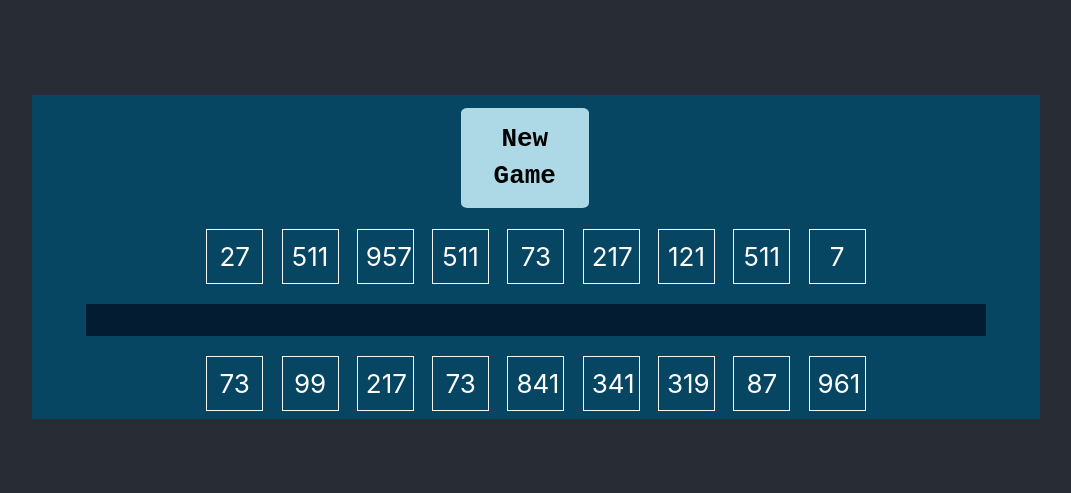
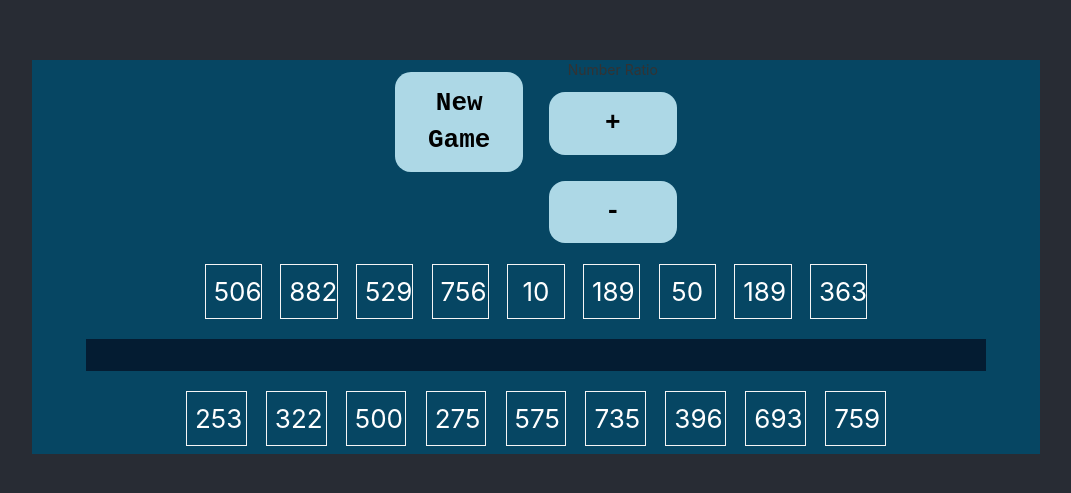
Before and after one commit to ymilkessa/matching-with-ff-app, a React (Create React App) app: page / in a window 1280 px wide. Shown: the part 143-636 px from the top of the page, without its empty margins (104-1175 px from the left). Built offline with nearby package versions, Linux system fonts and the light colour scheme.

Commit message:
Buggy version. Bout to make fixes

```diff
--- a/src/components/Buttons/Button.css
+++ b/src/components/Buttons/Button.css
@@ -5,7 +5,7 @@
   font-weight: bold;
   padding: 1vmax;
   margin: 1vmax;
-  border-radius: 5%;
+  border-radius: 2vmin;
   min-width: 10vmax;
   background-color: lightblue;
 }
--- a/src/components/Controls/Controls.tsx
+++ b/src/components/Controls/Controls.tsx
@@ -1,16 +1,68 @@
-import { useDispatch } from "react-redux";
+import { useDispatch, useSelector } from "react-redux";
 import Button from "../Buttons/Button";
-import { generateSets } from "../../logic/arraySlice";
+import { generateSets } from "../../logic/gameLogic/arraySlice";
+import { RootState } from "../../logic/store";
+import {
+  GameSize,
+  changeNumberOfPairs,
+} from "../../logic/gameSettings/sizeSlice";
+
+enum setChangeMarkers {
+  IncreaseMarker = "+",
+  DecreaseMarker = "-",
+}
+
+const changeSizeOfSetA = (
+  updateType: setChangeMarkers,
+  currentSettings: GameSize
+): GameSize | undefined => {
+  const newSettings = { ...currentSettings };
+  if (updateType === setChangeMarkers.IncreaseMarker) {
+    if (currentSettings.setASize < currentSettings.setBSize) {
+      newSettings.setASize += 1;
+    }
+  } else if (updateType === setChangeMarkers.DecreaseMarker) {
+    if (currentSettings.setASize > 1) {
+      newSettings.setASize -= 1;
+    }
+  }
+  // Make the dispatch only if a change in settings is possible
+  if (newSettings.setASize !== currentSettings.setASize) {
+    return newSettings;
+  }
+};
 
 const Controls = () => {
   const dispatch = useDispatch();
+  let gameSettings = useSelector((state: RootState) => state.gameSettings);
+
+  const updateNumberOfPairs = (updateType: setChangeMarkers) => {
+    const newSettings = changeSizeOfSetA(updateType, gameSettings);
+    if (newSettings) {
+      return dispatch(changeNumberOfPairs(newSettings));
+    }
+  };
+
   return (
     <div className="Control-box row">
       <Button
         text="New Game"
-        action={() => dispatch(generateSets())}
+        action={() => dispatch(generateSets(gameSettings))}
         classNames={["col-sm-2"]}
       />
+      <div>
+        <div>Number Ratio</div>
+        <Button
+          text={setChangeMarkers.IncreaseMarker}
+          action={() => updateNumberOfPairs(setChangeMarkers.IncreaseMarker)}
+          classNames={["col-sm-2"]}
+        />
+        <Button
+          text={setChangeMarkers.DecreaseMarker}
+          action={() => updateNumberOfPairs(setChangeMarkers.DecreaseMarker)}
+          classNames={["col-sm-2"]}
+        />
+      </div>
     </div>
   );
 };
--- a/src/components/GameContainer/GameContainer.tsx
+++ b/src/components/GameContainer/GameContainer.tsx
@@ -1,23 +1,34 @@
 // import { generateShuffledCoprimePairs } from "../../logic/utils";
-import { useSelector } from "react-redux";
+import { useDispatch, useSelector } from "react-redux";
 import NumberRow from "../NumberRow/NumberRow";
 import "./GameContainer.css";
 import { RootState } from "../../logic/store";
 import Controls from "../Controls/Controls";
+import { generateSets } from "../../logic/gameLogic/arraySlice";
 
 const GameContainer = () => {
-  // const { list1: setA, list2: setB } = generateShuffledCoprimePairs();
+  const gameSettings = useSelector((state: RootState) => state.gameSettings);
+  const dispatch = useDispatch();
+  dispatch(generateSets(gameSettings));
   const { setA, setB } = useSelector((state: RootState) => state.sets);
   return (
     <div className="container-fluid Game-container fixed-width">
       <Controls />
-      <NumberRow numbers={setA} />
+      <NumberRow numbers={setA} row={0} startIndex={0} />
       <div className="dividing-row">
         <div className="dividing-bar" />
       </div>
-      <NumberRow numbers={setB} />
+      <NumberRow numbers={setB} row={1} startIndex={setA.length} />
     </div>
   );
 };
 
 export default GameContainer;
+
+/**
+ * react-dom.development.js:86 Warning: Cannot update a component (`Controls`) while rendering a different component (`GameContainer`).
+ * To locate the bad setState() call inside `GameContainer`, follow the stack trace as described in https://reactjs.org/link/setstate-in-render
+    at GameContainer (http://localhost:3000/static/js/bundle.js:331:80)
+    at div
+    at App
+ */
--- a/src/components/NumberBox/NumberBox.tsx
+++ b/src/components/NumberBox/NumberBox.tsx
@@ -2,10 +2,24 @@ import "./NumberBox.css";
 
 export interface NumberBoxArgs {
   num: number;
+  row: number;
+  index: number;
 }
 
-const NumberBox = ({ num }: NumberBoxArgs) => {
-  return <div className="col-xs-1 Number-box number-box-neutral">{num}</div>;
+const NumberBox = ({ num, row, index }: NumberBoxArgs) => {
+  const onClickFunc = () => {
+    console.log(
+      `This is number ${num}. It has index ${index} and is on row ${row}`
+    );
+  };
+  return (
+    <div
+      className="col-xs-1 Number-box number-box-neutral"
+      onClick={onClickFunc}
+    >
+      {num}
+    </div>
+  );
 };
 
 export default NumberBox;
--- a/src/components/NumberRow/NumberRow.tsx
+++ b/src/components/NumberRow/NumberRow.tsx
@@ -3,10 +3,20 @@ import "./NumberRow.css";
 
 export interface NumberRowArgs {
   numbers: number[];
+  startIndex: number;
+  row: number;
 }
 
-const NumberRow = ({ numbers }: NumberRowArgs) => {
-  const numberBoxes = numbers.map((num) => <NumberBox num={num} />);
+const NumberRow = ({ numbers, startIndex, row }: NumberRowArgs) => {
+  const numberBoxes = numbers.map((num, _index) => (
+    // The 'key' element is simply to satisfy a react requirement
+    <NumberBox
+      num={num}
+      row={row}
+      index={startIndex + _index}
+      key={startIndex + _index}
+    />
+  ));
   return <div className="row Number-row">{numberBoxes}</div>;
 };
 
--- a/src/logic/arraySlice.ts
+++ /dev/null
@@ -1,26 +0,0 @@
-import { createSlice } from "@reduxjs/toolkit";
-import { generateShuffledCoprimePairs } from "./utils";
-
-export interface ArraySlice {
-  setA: number[];
-  setB: number[];
-}
-
-const { list1, list2 } = generateShuffledCoprimePairs();
-
-const initialState: ArraySlice = { setA: list1, setB: list2 };
-
-export const arraySlice = createSlice({
-  name: "setGenerator",
-  initialState,
-  reducers: {
-    generateSets: (state) => {
-      const { list1: setA, list2: setB } = generateShuffledCoprimePairs();
-      state.setA = setA;
-      state.setB = setB;
-    },
-  },
-});
-
-export const { generateSets } = arraySlice.actions;
-export default arraySlice.reducer;
--- /dev/null
+++ b/src/logic/gameLogic/arraySlice.ts
@@ -0,0 +1,36 @@
+import { createSlice } from "@reduxjs/toolkit";
+import { generateShuffledCoprimePairs } from "../utils";
+import { GameSize } from "../gameSettings/sizeSlice";
+
+export interface ArraySlice {
+  setA: number[];
+  setB: number[];
+}
+
+const { list1, list2 } = generateShuffledCoprimePairs();
+
+const initialState: ArraySlice = { setA: list1, setB: list2 };
+
+export const arraySlice = createSlice({
+  name: "setGenerator",
+  initialState,
+  reducers: {
+    generateSets: (state, action) => {
+      // Fetch the game params from the payload
+      const gameParams = action?.payload as GameSize;
+      let setA: number[];
+      let setB: number[];
+      const { setASize, setBSize } = gameParams;
+      // Use setB since it is always the largest value in the sets
+      ({ list1: setA, list2: setB } = generateShuffledCoprimePairs(setBSize));
+      // Splice setA to the desired size
+      setA = setA.slice(0, setASize);
+
+      state.setA = setA;
+      state.setB = setB;
+    },
+  },
+});
+
+export const { generateSets } = arraySlice.actions;
+export default arraySlice.reducer;
--- /dev/null
+++ b/src/logic/gameSettings/sizeSlice.ts
@@ -0,0 +1,26 @@
+import { createSlice } from "@reduxjs/toolkit";
+
+export interface GameSize {
+  setASize: number;
+  setBSize: number;
+}
+
+const initialSize: GameSize = {
+  setASize: 9,
+  setBSize: 9,
+};
+
+export const gameSizeSlice = createSlice({
+  name: `gameSize`,
+  initialState: initialSize,
+  reducers: {
+    changeNumberOfPairs: (state, action) => {
+      const { setASize, setBSize } = action.payload as GameSize;
+      state.setASize = setASize;
+      state.setBSize = setBSize;
+    },
+  },
+});
+
+export const { changeNumberOfPairs } = gameSizeSlice.actions;
+export default gameSizeSlice.reducer;
--- a/src/logic/store.ts
+++ b/src/logic/store.ts
@@ -1,9 +1,11 @@
 import { configureStore } from "@reduxjs/toolkit";
-import arrayReducer from "./arraySlice";
+import arrayReducer from "./gameLogic/arraySlice";
+import gameSizeReducer from "./gameSettings/sizeSlice";
 
 export const store = configureStore({
   reducer: {
     sets: arrayReducer,
+    gameSettings: gameSizeReducer,
   },
 });
 
```
Also changed, not shown: src/logic/interfaceUtils/coloring.tsx (added, +50 -0 lines), src/logic/updaters.ts (deleted, +0 -13 lines).
